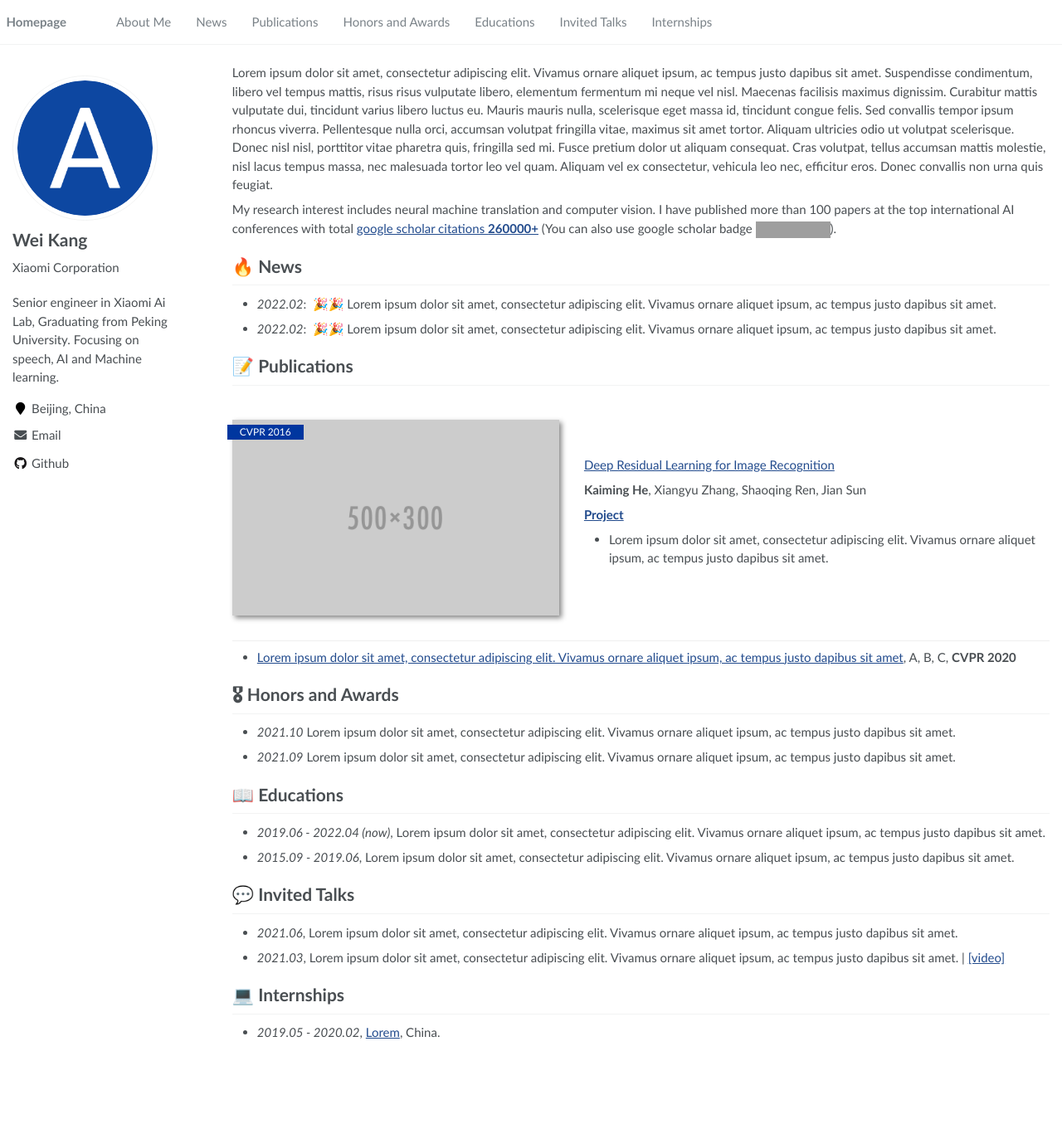
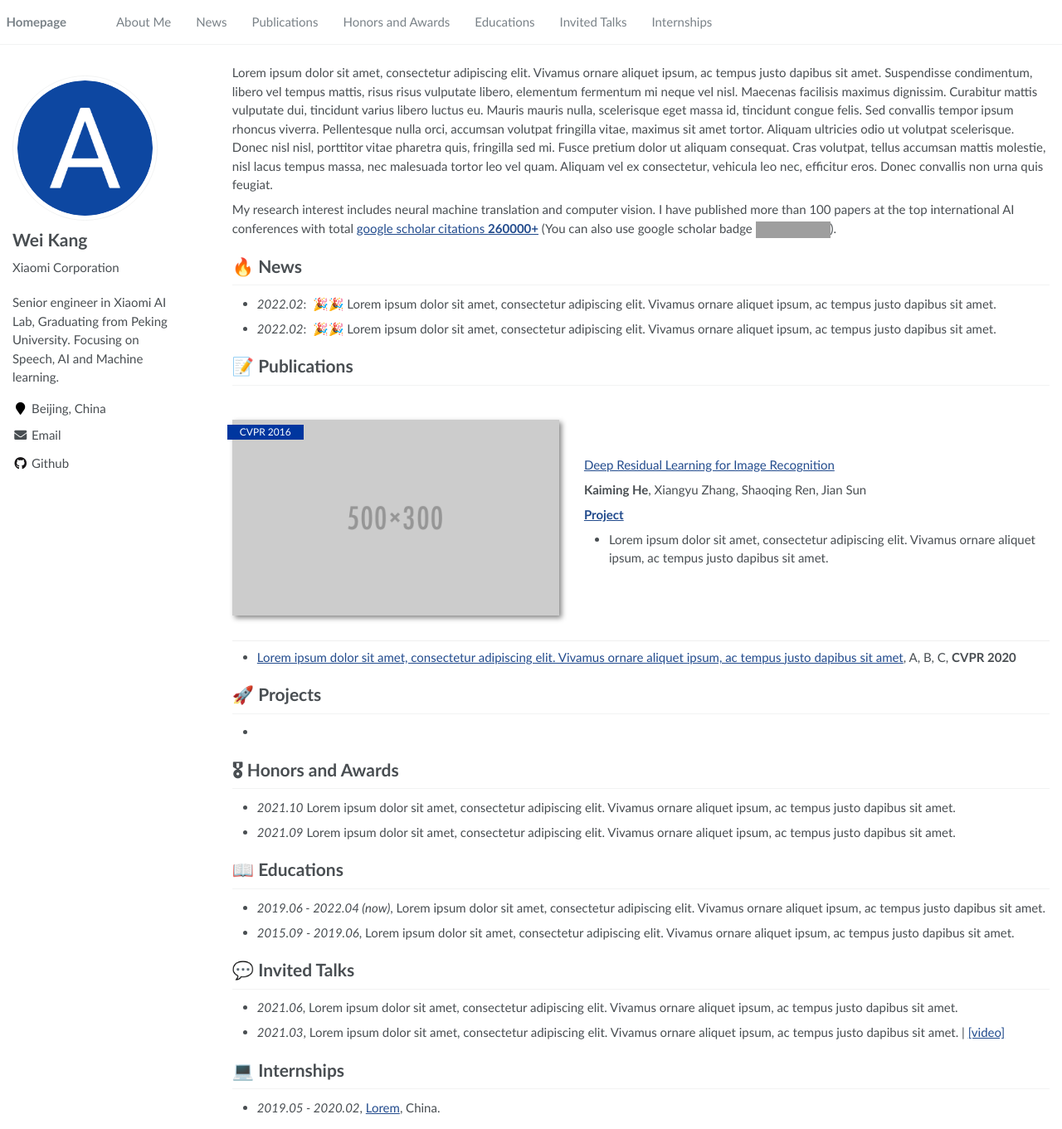
Before and after one commit to pkufool/pkufool.github.io, a Jekyll site: the page built from _pages/about.md, in a window 1280 px wide and 1361 px high. Shown: the whole window at 83% size. Built offline with Jekyll 4.4.1, drawn with Linux system fonts in a browser that asks for light colours; grey boxes are pictures that could not be loaded.

Commit message:
small fixes

```diff
--- a/_config.yml
+++ b/_config.yml
@@ -7,7 +7,7 @@
 
 # Site Settings
 title                    : "Wei Kang (康魏)"
-description              : "Senior engineer in Xiaomi Ai Lab, Graduating from Peking University. Focusing on speech, AI and Machine learning."
+description              : "Senior engineer in Xiaomi AI Lab, Graduating from Peking University. Focusing on Speech, AI and Machine learning."
 repository               : # "pkufool/pkufool.github.io"
 google_scholar_stats_use_cdn : false
 
@@ -37,7 +37,7 @@ author:
   flickr           :
   facebook         :
   foursquare       :
-  github           : "https://github.com/pkufool"
+  github           : "pkufool"
   google_plus      :
   keybase          :
   instagram        :
--- a/_pages/about.md
+++ b/_pages/about.md
@@ -42,6 +42,9 @@ My research interest includes neural machine translation and computer vision. I
 
 - [Lorem ipsum dolor sit amet, consectetur adipiscing elit. Vivamus ornare aliquet ipsum, ac tempus justo dapibus sit amet](https://github.com), A, B, C, **CVPR 2020**
 
+# 🚀 Projects
+-
+
 # 🎖 Honors and Awards
 - *2021.10* Lorem ipsum dolor sit amet, consectetur adipiscing elit. Vivamus ornare aliquet ipsum, ac tempus justo dapibus sit amet.
 - *2021.09* Lorem ipsum dolor sit amet, consectetur adipiscing elit. Vivamus ornare aliquet ipsum, ac tempus justo dapibus sit amet.
```
